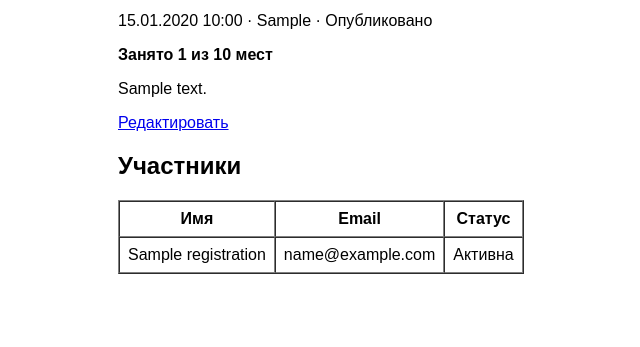
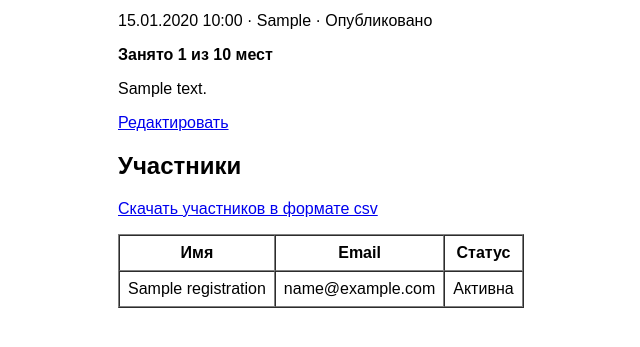
Before and after one commit to LomMIA/Event-Register-PY, a Django app: page /1/ in a window 1280 px wide. Shown: the part 156-503 px from the top of the page, without its empty margins (72-712 px from the left). Run offline with Django 5.2, Linux system fonts and the light colour scheme; a user stored in the database is signed in; tables that the repository leaves empty hold one stand-in row (values such as "Sample post").

Commit message:
Add CSV export of participants

```diff
--- a/admin/events/urls.py
+++ b/admin/events/urls.py
@@ -9,4 +9,5 @@ urlpatterns = [
     path('create/', views.EventCreateView.as_view(), name='event_create'),
     path('<int:pk>/', views.EventDetailView.as_view(), name='event_detail'),
     path('<int:pk>/edit/', views.EventUpdateView.as_view(), name='event_update'),
+    path('<int:pk>/export/', views.event_export_csv, name='event_export'),
 ]
--- a/admin/events/views.py
+++ b/admin/events/views.py
@@ -1,13 +1,15 @@
+import csv
+
 from django.contrib.auth.decorators import login_required
 from django.contrib.auth.forms import UserCreationForm
 from django.contrib.auth.mixins import LoginRequiredMixin
-from django.shortcuts import render
+from django.http import HttpResponse
+from django.shortcuts import get_object_or_404, render
 from django.urls import reverse_lazy
 from django.views.generic import CreateView, DetailView, UpdateView
 
 from .forms import EventForm
 from .models import Event
-
 
 
 @login_required
@@ -30,6 +32,7 @@ class EventCreateView(LoginRequiredMixin, CreateView):
         form.instance.organizer = self.request.user
         return super().form_valid(form)
 
+
 class EventUpdateView(LoginRequiredMixin, UpdateView):
     form_class = EventForm
     template_name = 'events/event_form.html'
@@ -43,3 +46,25 @@ class EventDetailView(LoginRequiredMixin, DetailView):
 
     def get_queryset(self):
         return Event.objects.filter(organizer=self.request.user)
+
+
+@login_required
+def event_export_csv(request, pk):
+    event = get_object_or_404(Event, pk=pk, organizer=request.user)
+
+    response = HttpResponse(content_type='text/csv; charset=utf-8')
+    response['Content-Disposition'] = f'attachment; filename="event_{event.pk}_participants.csv"'
+    response.write('\ufeff')
+
+    writer = csv.writer(response, delimiter=';')
+    writer.writerow(['Имя', 'Email', 'Статус', 'Дата регистрации'])
+
+    for reg in event.registrations.all():
+        writer.writerow([
+            reg.name,
+            reg.email,
+            reg.get_status_display(),
+            reg.created_at.strftime('%d.%m.%Y %H:%M'),
+        ])
+
+    return response
--- a/admin/templates/events/event_detail.html
+++ b/admin/templates/events/event_detail.html
@@ -18,6 +18,7 @@
     <p><a href="{% url 'event_update' event.pk %}">Редактировать</a></p>
 
     <h2>Участники</h2>
+    <p><a href="{% url 'event_export' event.pk %}">Скачать участников в формате csv</a></p>
     <table border="1" cellpadding="8" cellspacing="0">
         <thead>
             <tr><th>Имя</th><th>Email</th><th>Статус</th></tr>
```
